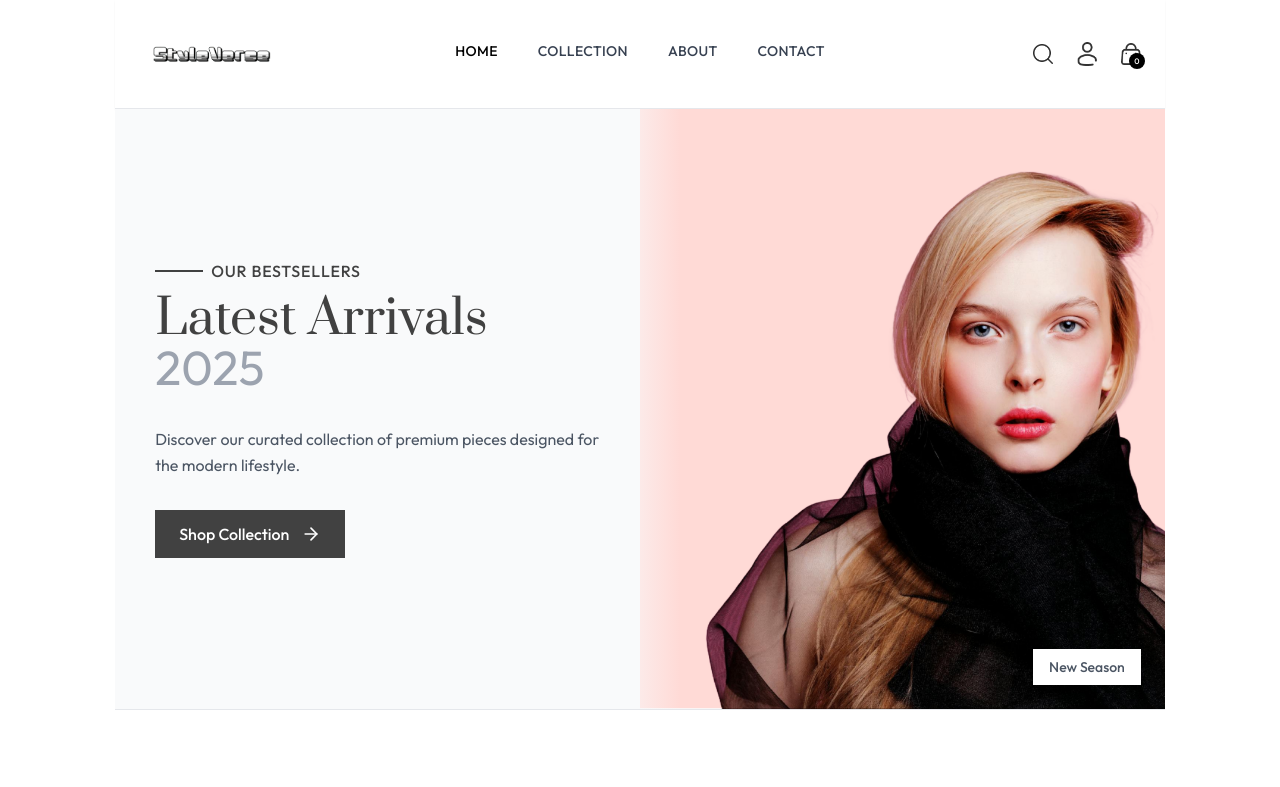
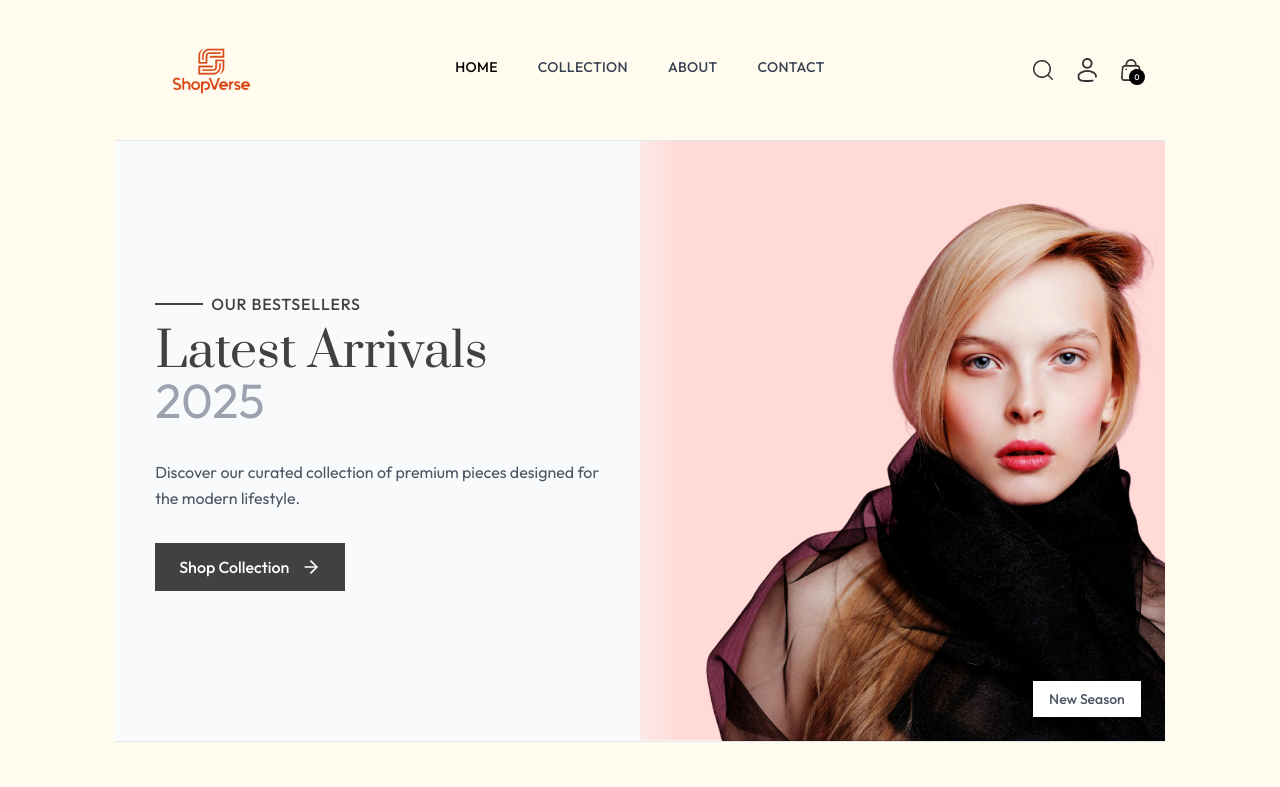
Before and after one commit to prateekraiger/ShopVerse, a React (Vite) app in the folder frontend/: page / in a window 1280 px wide. Shown: the top 787 px of the page. Built offline with nearby package versions, Linux system fonts and the light colour scheme.

Commit message:
updated logo

```diff
--- a/frontend/src/App.jsx
+++ b/frontend/src/App.jsx
@@ -17,7 +17,7 @@ import "react-toastify/dist/ReactToastify.css";
 
 const App = () => {
   return (
-    <div className="px-4 sm:px-[5vw] md:px-[7vw] lg:px-[9vw]">
+    <div className="bg-[#fffcef] text-[#5c899d] px-4 sm:px-[5vw] md:px-[7vw] lg:px-[9vw] min-h-screen">
       <ToastContainer />
       <Navbar />
       <SearchBar />
```
Also changed, not shown: frontend/src/assets/logo.png.
